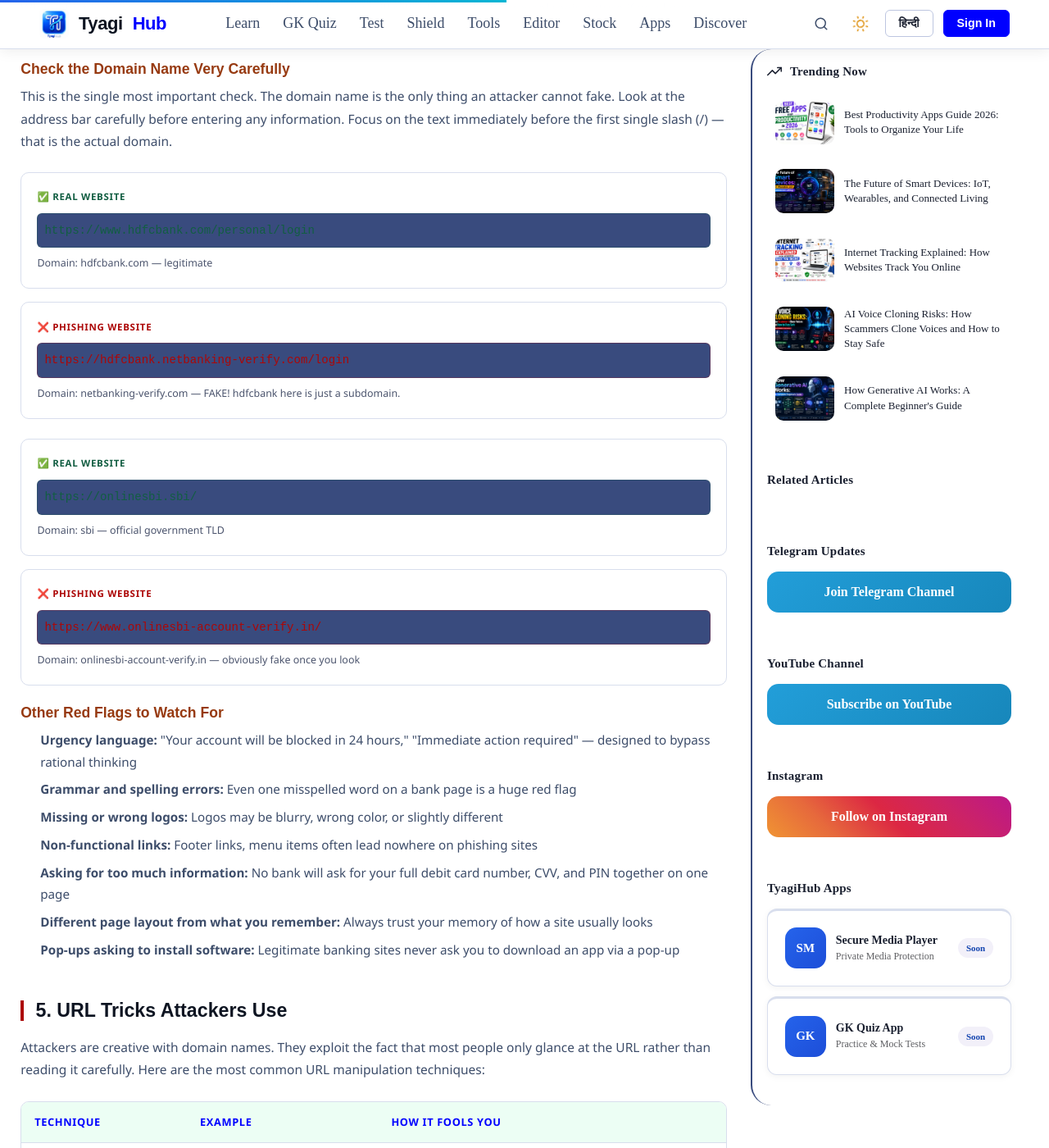
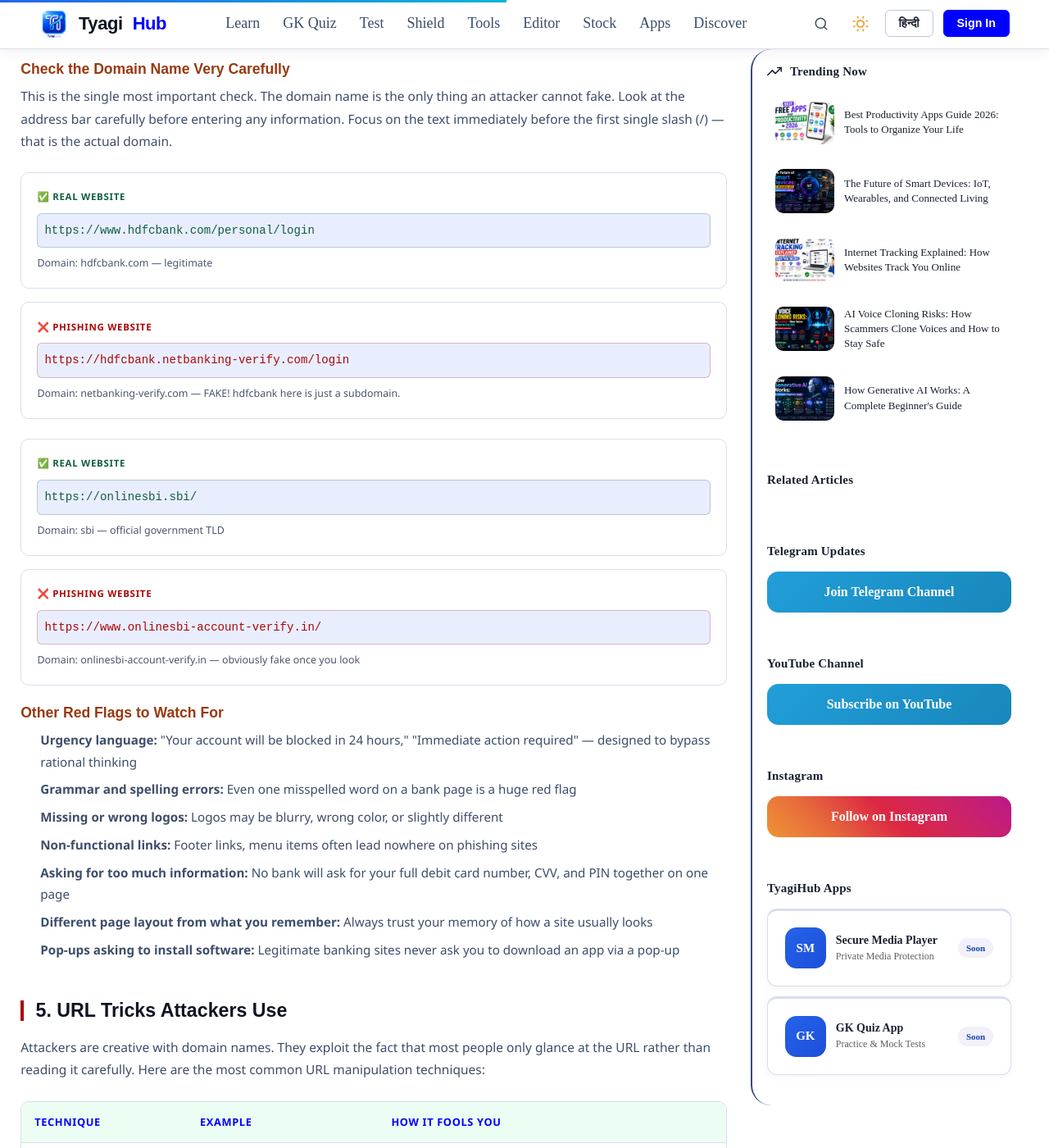
Before and after one commit to HimanshuTyagiJi/TyagiHub, a Jekyll site: the page built from _shield/2026-06-16-how-phishing-websites-steal-your-data.html, in a window 1280 px wide and 1400 px high, scrolled down 4801 px. Shown: the whole window at 82% size. Built offline with Jekyll 4.4.1, drawn with Linux system fonts in a browser that asks for light colours.

Commit message:
Update shield-discover.css

```diff
--- a/assets/css/shield-discover.css
+++ b/assets/css/shield-discover.css
@@ -150,7 +150,7 @@
 .url-box .url-label{font-size:.72rem;font-weight:700;text-transform:uppercase;letter-spacing:.06em;margin-bottom:.6rem}
 .url-box.real .url-label{color:#125E42}
 .url-box.fake .url-label{color:#AC0707}
-.url-box .url-text{font-family:monospace;font-size:.88rem;padding:.5rem;background:var(--clr-bg-3);border-radius:6px;word-break:break-all}
+.url-box .url-text{font-family:monospace;font-size:.88rem;padding:.5rem;background:#e9eeff;border-radius:6px;word-break:break-all}
 .url-box.real .url-text{color:#125E42;border:1px solid #125E4240}
 .url-box.fake .url-text{color:#AC0707;border:1px solid #AC070740}
 .url-box .url-note{font-size:.78rem;color:var(--clr-text-3);margin-top:.5rem}
```
